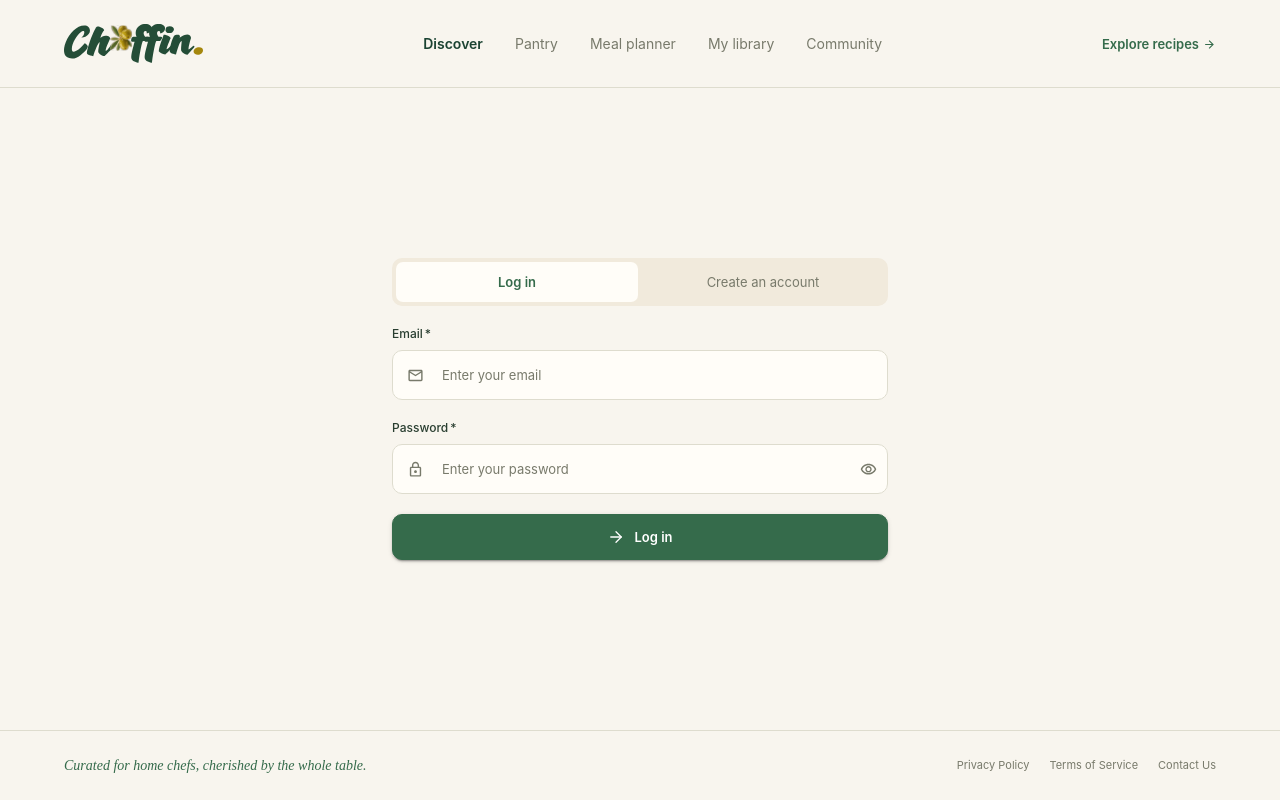
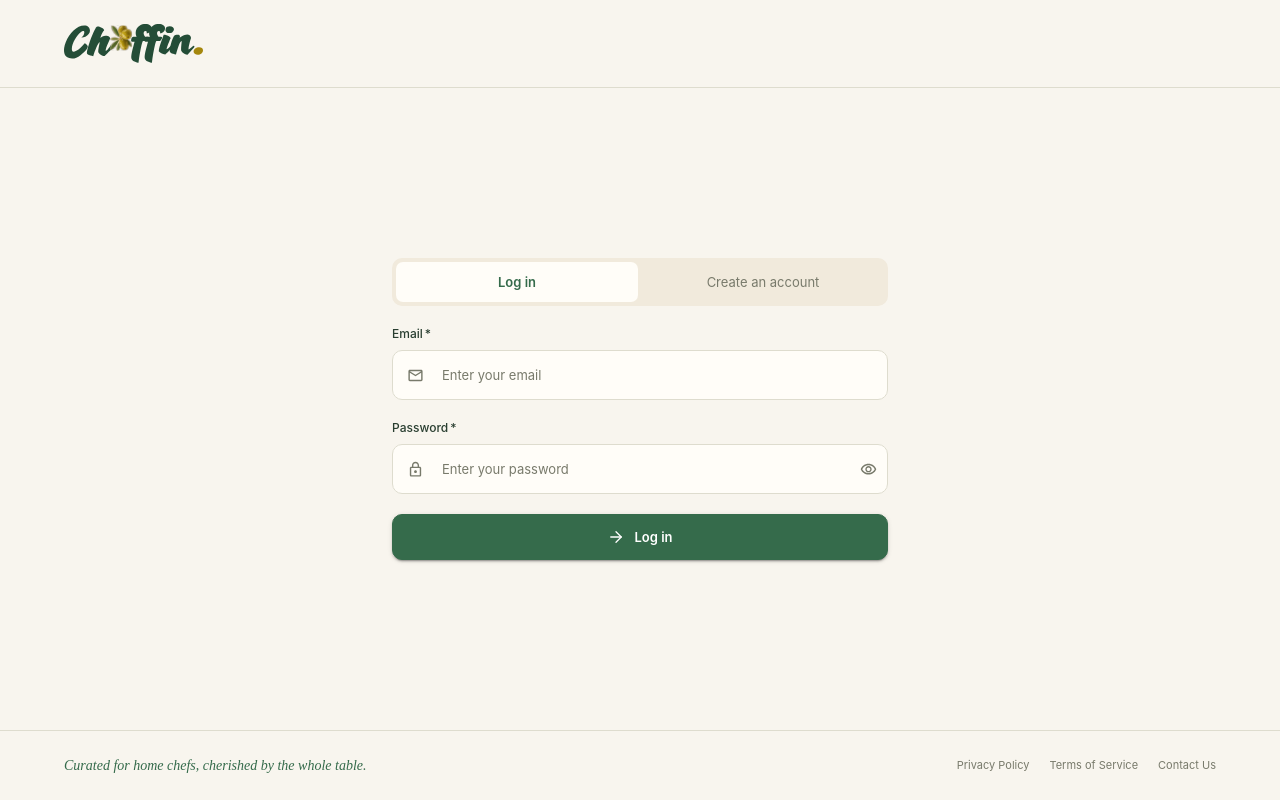
Before and after one commit to amiladzamboredzepagic-dot/Cheffin, a React (Vite) app in the folder frontend/: page / in a window 1280 px wide. Built offline with nearby package versions, Linux system fonts and the light colour scheme; no server answers.

Commit message:
refactor:frontend: removed mocked data from navbar

```diff
--- a/frontend/src/features/navigation/components/Navbar.tsx
+++ b/frontend/src/features/navigation/components/Navbar.tsx
@@ -1,39 +1,13 @@
 import { Flex } from '../../../components/ui/Flex'
 import CheffinLogo from '../../../components/brand/CheffinLogo'
 import Header from '../../layout/components/Header'
-import { ExploreRecipeLink } from './ExploreRecipesLink'
-import { NavItemsContainer, NavLink } from './Navbar.styles'
-import { useTranslation } from 'react-i18next'
-
-const NAV_ITEMS = [
-  { labelKey: 'navigation.discover', href: '/discover', active: true },
-  { labelKey: 'navigation.pantry', href: '/pantry' },
-  { labelKey: 'navigation.mealPlanner', href: '/planner' },
-  { labelKey: 'navigation.myLibrary', href: '/library' },
-  { labelKey: 'navigation.community', href: '/community' },
-]
 
 export function Navbar() {
-  const { t } = useTranslation()
-
   return (
     <Header>
       <Flex gap={1.5}>
         <CheffinLogo />
       </Flex>
-
-      {/* Mock up navigation data  */}
-      <NavItemsContainer>
-        {NAV_ITEMS.map((item) => (
-          <NavLink key={item.labelKey} href={item.href} active={item.active}>
-            {t(item.labelKey)}
-          </NavLink>
-        ))}
-      </NavItemsContainer>
-
-      <Flex>
-        <ExploreRecipeLink />
-      </Flex>
     </Header>
   )
 }
```
